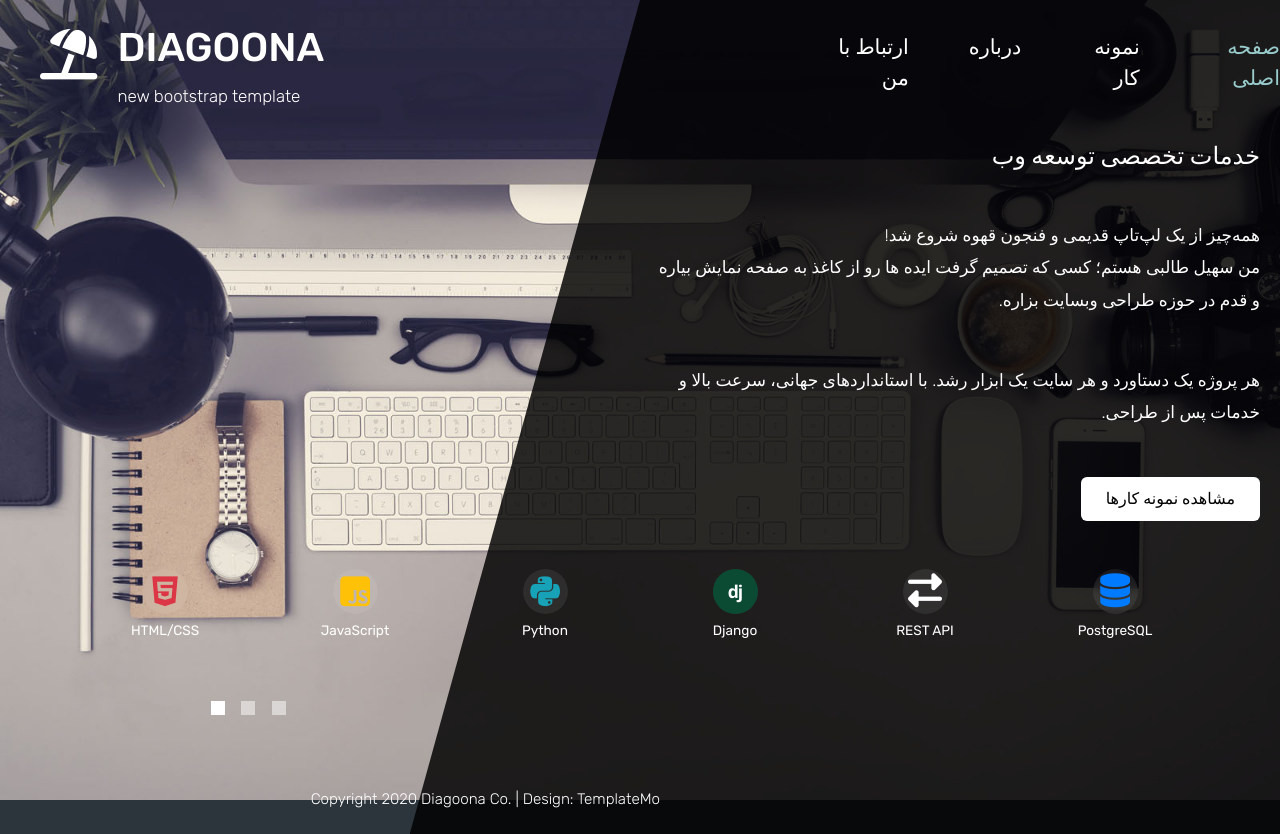
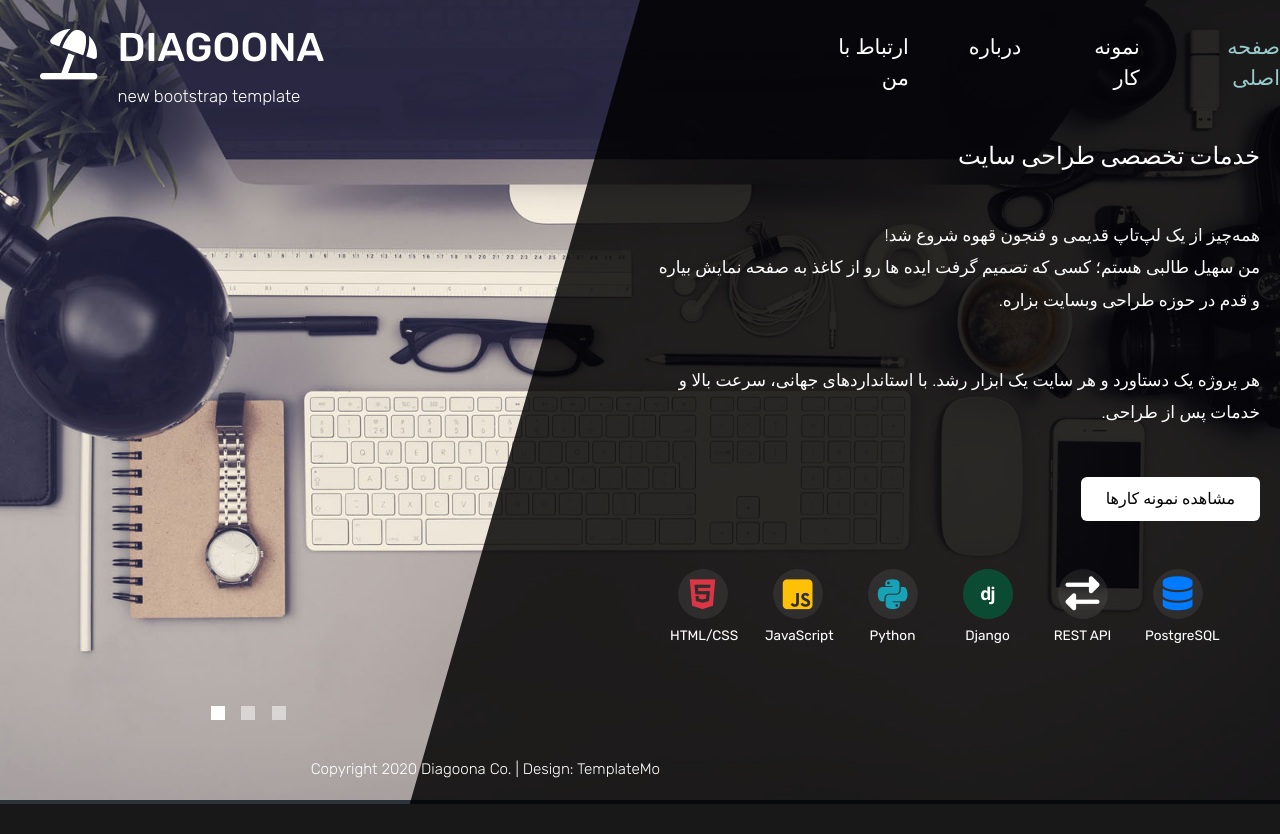
Before and after one commit to SoheilTK99/Project_hub, a Django app: page /home/ in a window 1280 px wide. After the commit the page ends 804 px from the top, so only its background shows below. Run offline with Django 5.2, Linux system fonts and the light colour scheme; some libraries are stand-ins or nearby versions; some web fonts are replaced.

Commit message:
edit footer logoes size

```diff
--- a/home/templates/home/home.html
+++ b/home/templates/home/home.html
@@ -9,7 +9,7 @@
     <div class="tm-col-left"></div>
     <main class="tm-col-right">
       <section class="tm-content">
-        <h2 class="mb-5 tm-content-title">خدمات تخصصی توسعه وب</h2>
+        <h2 class="mb-5 tm-content-title">خدمات تخصصی طراحی سایت</h2>
         <p class="mb-5"> همه‌چیز از یک لپ‌تاپ قدیمی و فنجون قهوه شروع شد! <br> من سهیل طالبی هستم؛ کسی که تصمیم گرفت ایده ها رو از کاغذ به صفحه نمایش بیاره و قدم در حوزه طراحی وبسایت بزاره. </p>
         <p class="mb-5"> هر پروژه یک دستاورد و هر سایت یک ابزار رشد. با استانداردهای جهانی، سرعت بالا و خدمات پس از طراحی. </p>
         <a href="/service/" class="btn btn-primary">مشاهده نمونه کارها</a>
@@ -78,11 +78,19 @@
 </div>
 
 <style>
+
+.container {
+  padding-left: 600px;
+  padding-right: 0px;
+  padding-bottom: 0px;
+
+}
+
 .skill-spin {
-  width: 45px;
-  height: 45px;
+  width: 50px;
+  height: 50px;
   margin: 0 auto;
-  transition: all 0.4s ease;
+  transition: all 0.5s ease;
   display: flex;
   align-items: center;
   justify-content: center;
@@ -98,8 +106,8 @@
 }
 
 .django-logo {
-  width: 45px;
-  height: 45px;
+  width: 50px;
+  height: 50px;
   background-color: #0C4B33;
   color: white;
   font-family: 'Segoe UI', Tahoma, sans-serif;
@@ -111,7 +119,7 @@
 
 .skill-spin:hover .django-logo {
   background-color: #09291f;
-  box-shadow: 0 0 15px rgba(12, 75, 51, 0.7);
+  box-shadow: 0 0 18px rgba(12, 75, 51, 0.7);
 }
 
 /* موبایل: ۳ تا در ردیف، کوچیک */
--- a/static/css/style.css
+++ b/static/css/style.css
@@ -175,7 +175,7 @@ hr { border-top: 1px solid white; }
 }
 
 .tm-site-footer {
-    padding: 40px 0 20px;
+    padding: 5px 0 20px;
     max-width: 660px;
     font-size: 0.95rem;
 }
```
